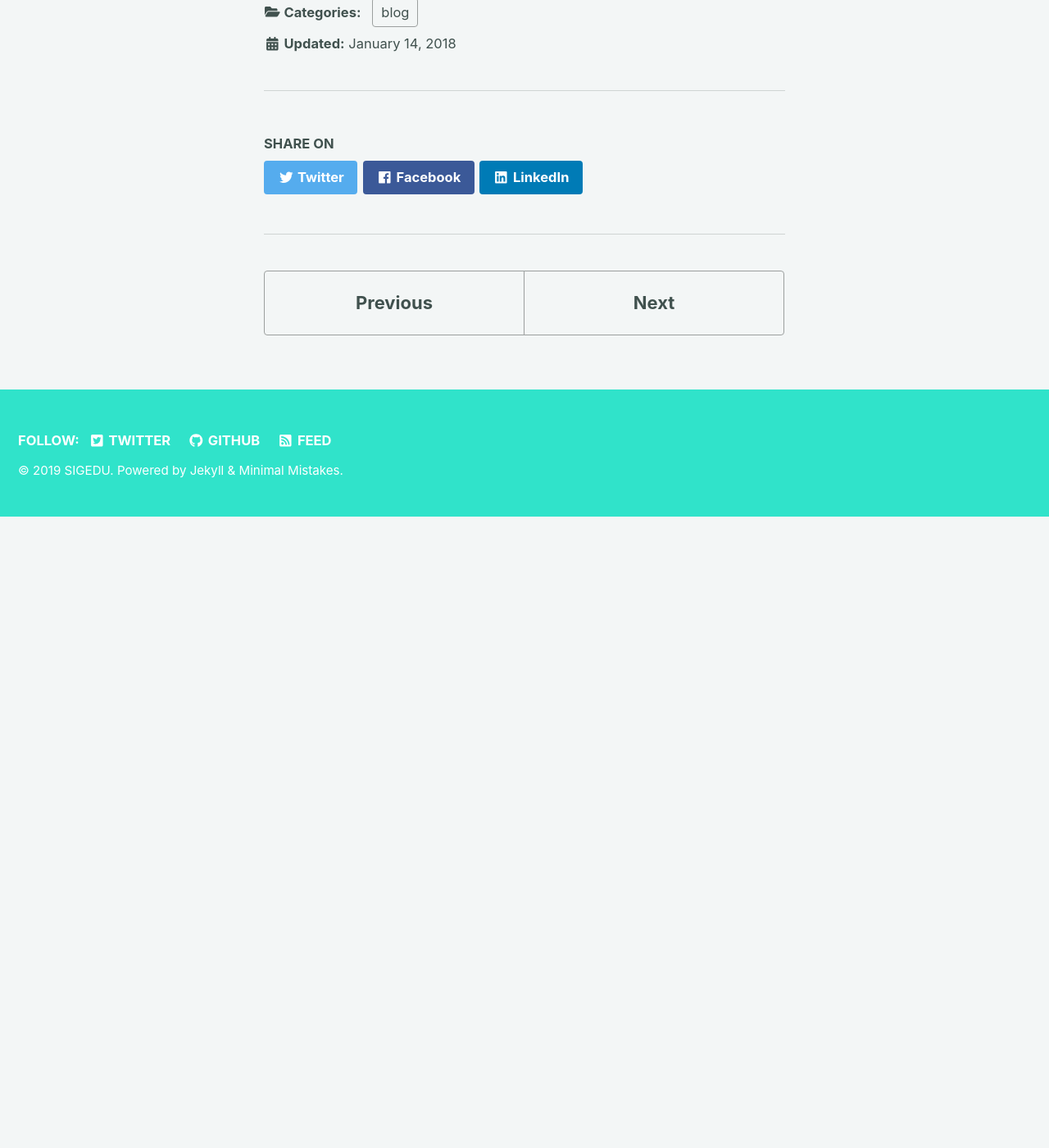
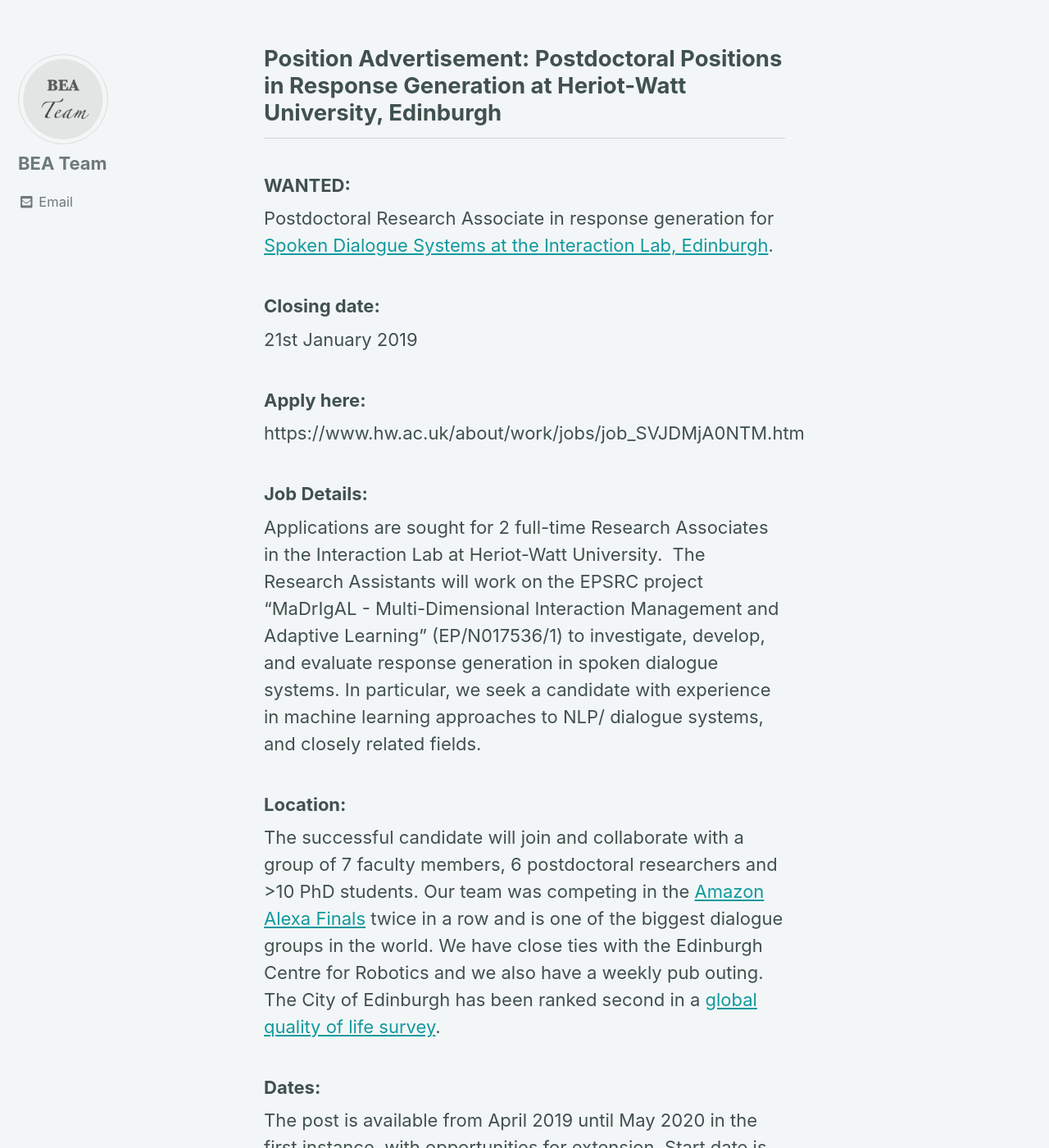
Before and after one commit to sigedu-org/website, a Jekyll site: the page built from _posts/2018-01-14-sigedu-newsletter-2.md, in a window 1280 px wide and 1400 px high, scrolled down 11087 px. Shown: the whole window at 82% size. Built offline with Jekyll 4.4.1, drawn with Linux system fonts in a browser that asks for light colours; cached includes are drawn as plain includes; nearby versions of some CDN libraries; before the commit the page ends 11717 px from its top, so only the background shows below that; some of the changed text lies outside the part shown.

Commit message:
Update 2018-01-14-sigedu-newsletter-2.md

```diff
--- a/_posts/2018-01-14-sigedu-newsletter-2.md
+++ b/_posts/2018-01-14-sigedu-newsletter-2.md
@@ -22,6 +22,7 @@ we hope you're having a good start to 2019! We have several updates for you:
 - Upcoming Conference on Educational Applications: Learning @ Scale 2019 (L@S 2019)
 - Upcoming Conference on Educational Applications: The 20th International Conference on Artificial Intelligence in Education (AIED 2019)
 - Job Advertisement: Data Scientist at Pearson
+- Position Advertisement: Postdoctoral Positions in Response Generation at Heriot-Watt University, Edinburgh
 
 Best,
 the SIGEDU team
@@ -172,3 +173,40 @@ Position details and application links can be found at:
 https://bit.ly/2Ginn6v
 
 – Lee Becker
+
+
+## Position Advertisement: Postdoctoral Positions in Response Generation at Heriot-Watt University, Edinburgh
+
+### WANTED:
+Postdoctoral Research Associate in response generation for [Spoken Dialogue Systems at the Interaction Lab, Edinburgh](https://sites.google.com/site/hwinteractionlab/).
+
+### Closing date:
+21st January 2019
+
+### Apply here:
+https://www.hw.ac.uk/about/work/jobs/job_SVJDMjA0NTM.htm
+
+### Job Details:
+Applications are sought for 2 full-time Research Associates in the Interaction Lab at Heriot-Watt University.  The Research Assistants will work on the EPSRC project "MaDrIgAL - Multi-Dimensional Interaction Management and Adaptive Learning" (EP/N017536/1) to investigate, develop, and evaluate response generation in spoken dialogue systems. In particular, we seek a candidate with experience in machine learning approaches to NLP/ dialogue systems, and closely related fields.
+
+### Location:
+The successful candidate will join and collaborate with a group of 7 faculty members, 6 postdoctoral researchers and >10 PhD students. Our team was competing in the [Amazon Alexa Finals](https://developer.amazon.com/alexaprize) twice in a row and is one of the biggest dialogue groups in the world. We have close ties with the Edinburgh Centre for Robotics and we also have a weekly pub outing. The City of Edinburgh has been ranked second in a [global quality of life survey](http://bit.ly/2pIhh37).
+
+### Dates:
+The post is available from April 2019 until May 2020 in the first instance, with opportunities for extension. Start date is negotiable.
+
+### Salary:
+Grade 7 or 8 depending on experience (GBP 32,236.00-40,792.00).
+
+### Key duties and responsibilities:
+The main duties of the post are to perform collaborative research on the above-named EPSRC project, to contribute to research publications, to write and submit research articles, and to participate in international conferences. Detailed research duties are to implement and evaluate methods for response generation and adaptive learning in spoken dialogue systems, and to collect and analyse dialogue data.
+
+We are looking for:
+* Ph.D. in Computer Science, Artificial Intelligence, or a related field
+* Research experience in machine learning and/or NLP.
+* Evidence of a strong publication record in the aforementioned areas.
+* Excellent programming skills.
+* Good command of English in writing and speaking.
+
+### Contact:
+For informal queries please contact [Prof. Verena Rieser](mailto: v.t.rieser@hw.ac.uk)
```
